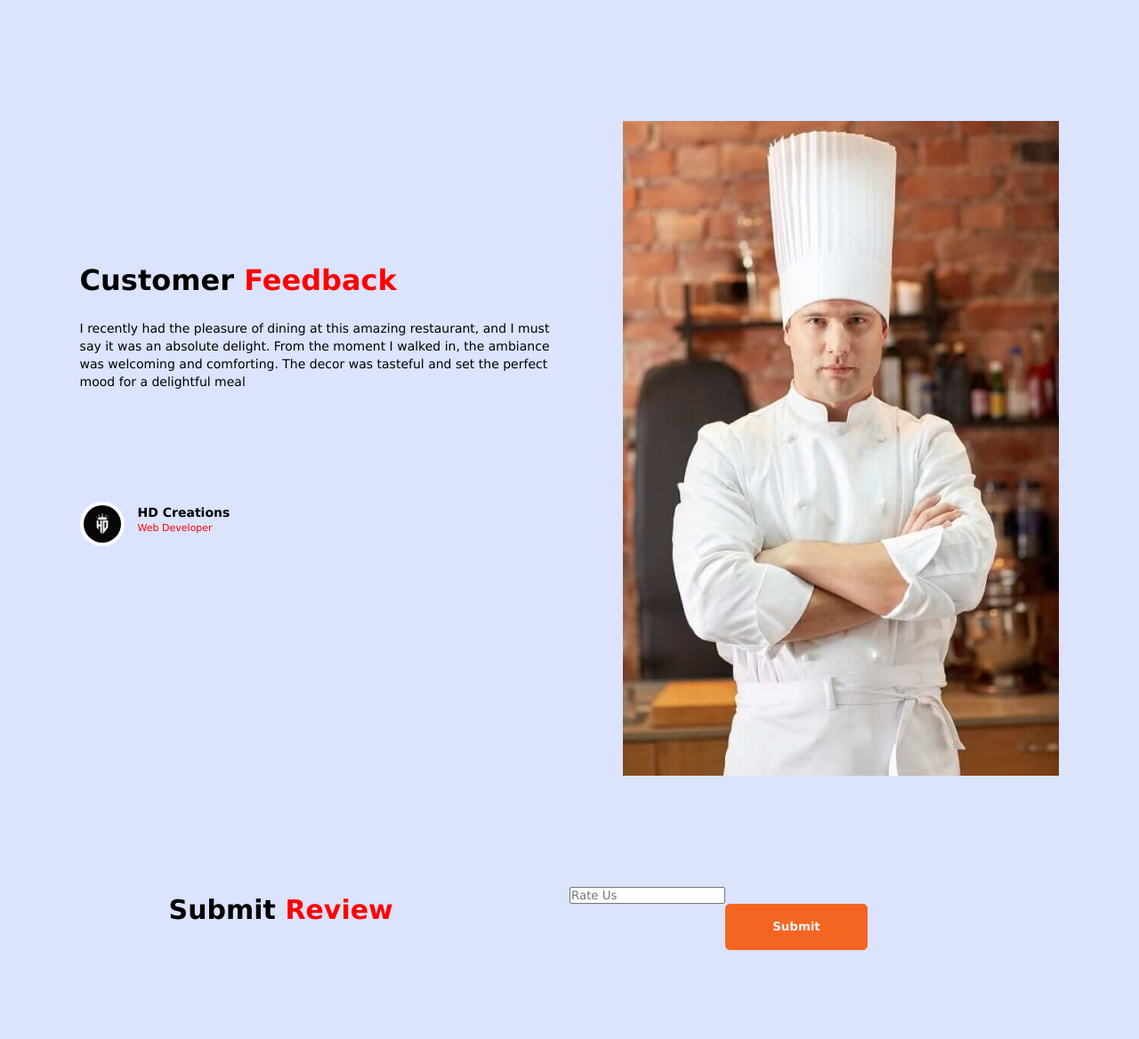
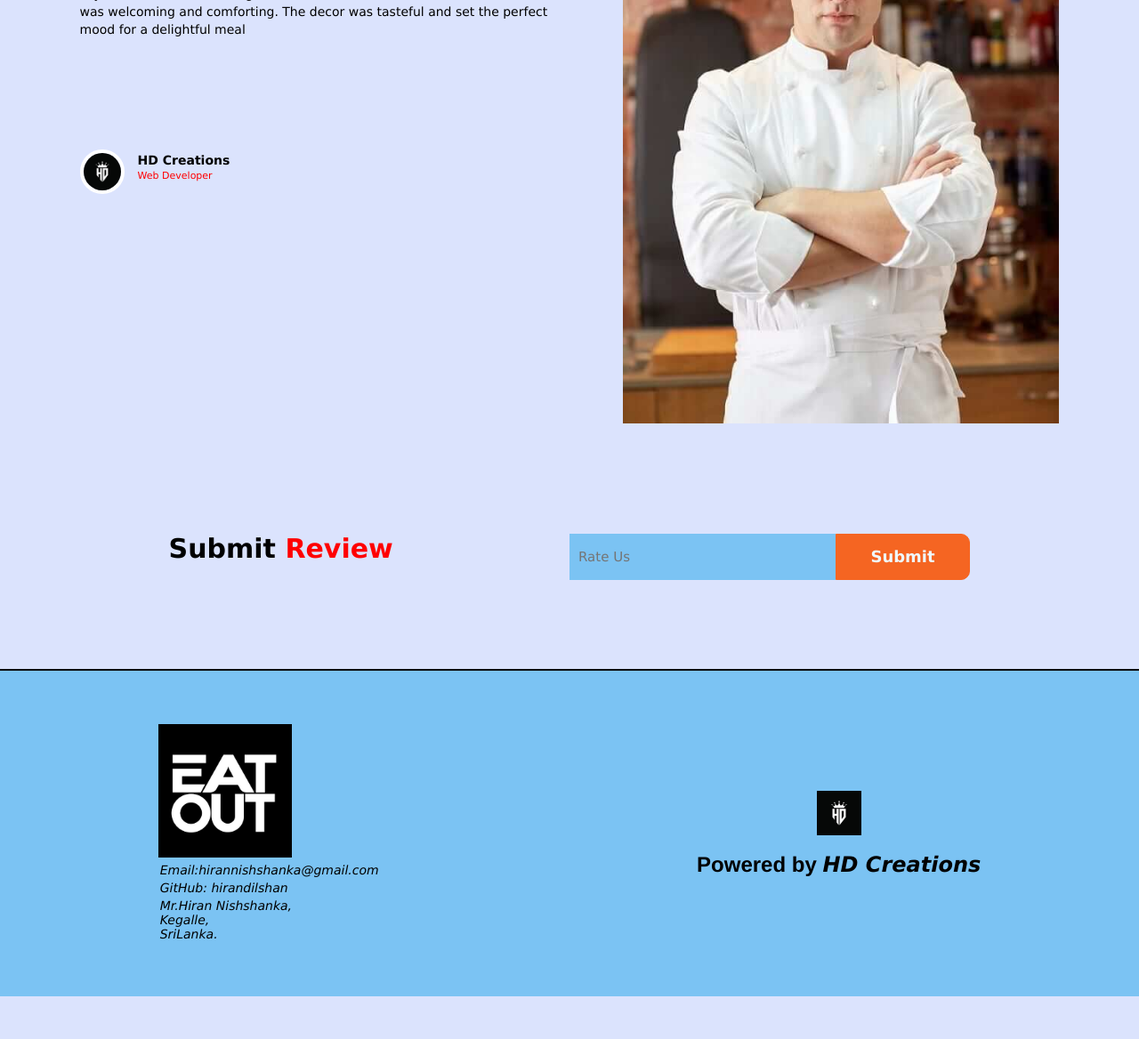
Before and after one commit to hirandilshan/Resturent, a PHP site: page /Home.html in a window 1280 px wide. Shown: the part 2746-3914 px from the top of the page at 89% size. After the commit the page ends 3866 px from the top, so only its background shows below. Run offline with PHP 8.4, Linux system fonts and the light colour scheme.

Commit message:
commit 7

```diff
--- a/Home.html
+++ b/Home.html
@@ -6,18 +6,36 @@
     <meta charset="UTF-8">
     <meta name="viewport" content="width=device-width, initial-scale=1.0">
     <title>EAT OUT Restaurant</title>
+    <meta name="viewport" content="width=device-width,initial-scal=1.0">
+    <link href="https://fonts.googleapis.com/icon?family=Material+Icons" rel="stylesheet">
 </head>
 <body>
     <header >
+
         <div class="header">
+            <div class="headerbar">
+                <div class="account">
+                    <ul>
+                        <a href="">
+                            <li>
+                                <i class="material-icons" id="profile-icon">&#xe853;</i>
+                            </li>
+                        </a>
+                        <a href="">
+                            <li>
+                                <i class="material-icons" id="search-icon">&#xe8b6;</i>
+                            </li>
+                        </a>
+
+                    </ul>
+                </div>
+            </div>
+
             <div class="logo">
-                <img src="./images/eatout logo.jpg" alt="",height="100", width="50">
+                <a href="./Home.html"><img src="./images/eatout logo.jpg" alt="",height="100", width="50"></a>
             </div>
             <div class="nev">
                 <ul>
-                    <a href="a">
-                        <li>Home</li>
-                    </a>
                     <a href="a">
                         <li>Food Menu</li>
                     </a>
@@ -38,7 +56,28 @@
                     </a>
                 </ul>
             </div>
-
+            <div class="bar">
+                <a href="#">
+                    <li>
+                        <i class="material-icons" id="nevbar-icon">&#xe5d2;</i>
+                    </li>
+                </a>
+                <a href="">
+                    <li>
+                        <i class="material-icons" id="cancel">&#xe5c9;</i>
+                    </li>
+                </a>
+            </div>
+            <div class="search-input">
+                <div>
+                    <input type="text" placeholder="Search">
+                </div>
+                <button class="search_btn">Search</button>
+            </div>
+            <div class="icon">
+                <a href=""><i class="material-icons">&#xe853;</i></a>
+                <a href=""><i class="material-icons">&#xe8cc;</i></a>
+            </div>
         </div>
     </header>
     <div class="home">
@@ -49,7 +88,7 @@
                 <button class="red_btn">Visit Now</button>
             </div>
             <div>
-                <img src="./images/chicken_fried_rice00032a-1200x1200-1.jpg " height="700" width="900" alt="friedrice">
+                <img src="./images/burger.jpg" alt="friedrice">
             </div>
         </div>
         <div class="food-items">
@@ -190,5 +229,23 @@
         </div>
 
     </div>
+    <div class="footer">
+        <div class="footer-1">
+            <div class="logo">
+                <img src="./images/eatout logo.jpg" alt="">
+            </div>
+            <div>
+                <address>
+                    <p>Email:hirannishshanka@gmail.com</p>
+                    <p>GitHub: <a href="https://github.com/hirandilshan">hirandilshan</a></p>
+                    <p>Mr.Hiran Nishshanka,<br>Kegalle,<br>SriLanka.</p>
+                </address>
+            </div>
+        </div>
+        <div class="footer-2">
+            <img src="./images/download.jpeg" alt="">
+            <h2>Powered by <em>HD Creations</em></h2>
+        </div>
+    </div>
 </body>
 </html>
--- a/style.css
+++ b/style.css
@@ -11,19 +11,20 @@
 .logo img{
     width: 150px;
     height: 150px;
+    cursor: pointer;
 }
 
 
 
 .header{
     display: flex;
+    flex-wrap: wrap;
     justify-content: space-between;
     align-items: center;
     height: 160px;
     padding: 0 7vw;
     background-color: rgb(123, 195, 243);
     border-bottom: 2px solid rgb(0, 2, 3);
-    box-shadow: 0px 10px 20px rgb(245, 71, 71);
 }
 
 .header ul{
@@ -42,6 +43,10 @@
     font-weight: bold;
 }
 
+.header .icon{
+    padding-top: 0;
+}
+
 .home{
     background-color: rgb(219, 227, 253);
     padding: 0 7vw;
@@ -54,10 +59,12 @@
 }
 
 .main_slide div:nth-child(2){
+    max-width: 100%;
+    max-height: auto;
     flex:1;
     display: flex;
     justify-content: center;
-    padding-top: 40px;
+    padding-top: 20px;
 }
 
 .main_slide div:nth-child(1){
@@ -358,3 +365,170 @@
     display: flex;
     flex: 0.5;
 }
+
+.letter-input div{
+    width: 70%;
+    display: flex;
+    align-items: center;
+    background-color: rgb(123, 195, 243);
+}
+
+.letter-input input{
+    font-size: 15px;
+    padding: 10px;
+    outline: none;
+    width: 100%;
+    border: none;
+    background-color: rgb(123, 195, 243);
+}
+
+.letter-input .red_btn{
+    margin: 0;
+    font-size: 18px;
+    box-shadow: none;
+    border-radius: 0 10px 10px 0;
+}
+
+
+
+.search_btn{
+    cursor: pointer;
+    margin-top: 5px;
+    width: 100px;
+    font-weight: bold;
+    line-height: 30px;
+    background-color: rgb(245, 101, 34);
+    border-radius: 5px;
+    border:1px solid rgb(245, 101, 34);
+    box-shadow: rgb(245, 120, 69);
+    transition: all 0.2s;
+
+}
+
+.search_btn:hover{
+    background-color: white;
+    box-shadow: 0 2px 15px rgb(240, 120, 69);
+    border: 1px solid rgb(245, 101, 34);
+    color: rgb(245, 101, 34);
+}
+
+.header .search-input{
+    width: 50%;
+    margin-top: 0;
+    display: flex;
+    flex: 0.5;
+
+}
+
+.header .search-input div{
+    width: 70%;
+    display: flex;
+    align-items: center;
+    border-radius: 10px 0 0 10px;
+    background-color: rgb(219, 227, 253)
+}
+
+.header .search-input input{
+    font-size: 10px;
+    padding: 5px;
+    outline: none;
+    width: 100%;
+    border: none;
+    background-color: rgb(219, 227, 253)
+}
+
+.header .search-input .search_btn{
+    margin: 0;
+    font-size: 13px;
+    box-shadow: none;
+    border-radius: 0 10px 10px 0;
+}
+
+.footer{
+    padding: 60px 0;
+    border-top: 2px solid rgb(10, 10, 10);
+    background-color: rgb(123, 195, 243);
+    display: flex;
+    flex-wrap: wrap;
+    justify-content: space-around;
+    align-items: center;
+}
+
+.footer-1 .logo img{
+    width: 150px;
+}
+
+.footer-1 p{
+    cursor: pointer;
+    font-size: 14px;
+    padding: 2px;
+    color: black;
+}
+
+.footer-2{
+    text-align: center;
+    cursor: pointer;
+}
+
+.footer-2 h2{
+    font-family: 'Franklin Gothic Medium', 'Arial Narrow', Arial, sans-serif;
+}
+
+.footer-2 img{
+    width: 50px;
+    margin-bottom: 15px;
+}
+
+
+
+@media only screen and (max-width: 1284px){
+    .header .nev,.header .search-input,.header .icon,.header .headerbar{
+        display: none;
+    }
+    .header .bar{
+        display: block;
+        cursor: pointer;
+    }
+    .headerbar{
+        overflow: hidden;
+        display: flex ;
+    }
+
+}
+
+
+
+@media only screen and (max-width: 550px){
+    .main_slide div:nth-child(1){
+        font-size: 18px;
+    }
+    .main_slide div:nth-child(1) p{
+        padding-top: 5px;
+        margin: 10px;
+        font-size: 11px;
+    }
+    .red_btn{
+        margin-top: 10px;
+        width: 120px;
+        line-height: 30px;
+        font-size: 12px;
+        padding: 0 10px;
+    }
+
+    .main_slide div:nth-child(1) span{
+        text-underline-offset: 5px;
+    }
+    .main_slide div:nth-child(2) img{
+        width: 70vw;
+    }
+
+    .footer .footer-1 div{
+        margin: 0;
+    }
+    .footer div{
+        margin-bottom: 40px;
+    }
+    .footer-2 h2{
+        font-size: 20px;
+    }
+};
```
